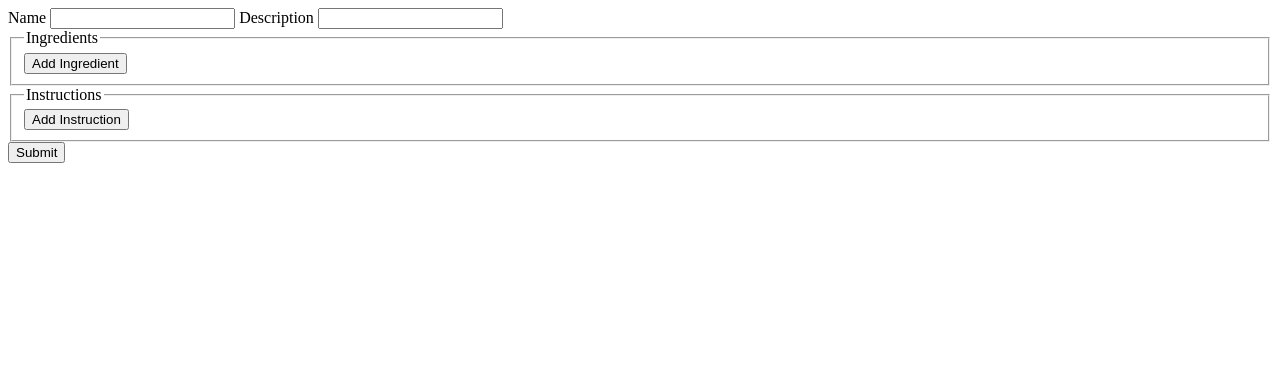
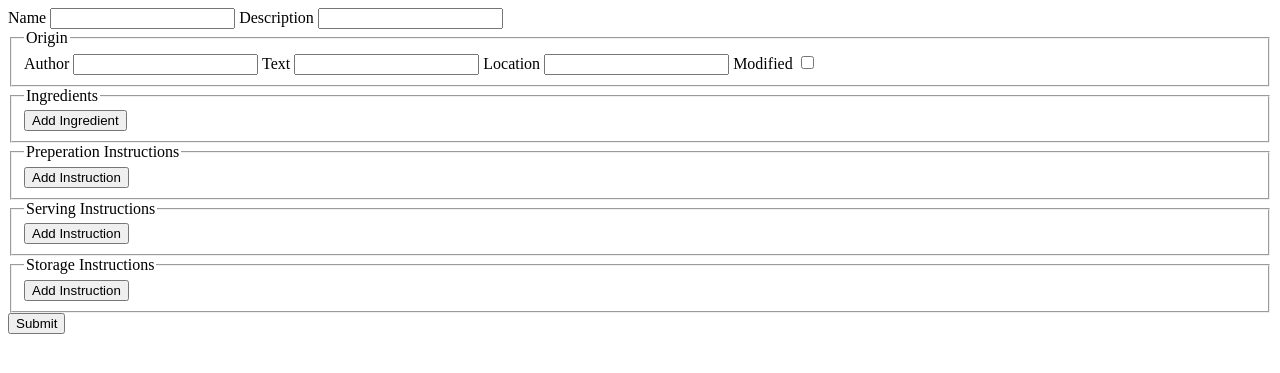
Before and after one commit to WilbertI/RecipeBook-UI-HTML, a Flask app: page /recipe/edit in a window 1280 px wide. Shown: the top 373 px of the page. Run offline with Flask 3, Linux system fonts and the light colour scheme.

Commit message:
Added more fields to form to match data structure

```diff
--- a/templates/recipe_edit.j2
+++ b/templates/recipe_edit.j2
@@ -38,13 +38,34 @@ function add_ingredient(e){
     <label for="description">Description</label>
       <input type="text" name="description" /><!--{% if recipe %}value="{{recipe.description}}"{% endif %} />-->
 
+    <fieldset>
+        <legend>Origin</legend>
+
+        <label for="oAuthor">Author</label>
+          <input type="text" name="origin_author" />
+        <label for="oText">Text</label>
+          <input type="text" name="origin_text" />
+        <label for="oLocation">Location</label>
+          <input type="text" name="origin_location" />
+        <label for="oModified">Modified</label>
+          <input type="checkbox" name="modified" />
+    </fieldset>
+
     <fieldset data-count="0">
         <legend>Ingredients</legend>
         <input type="button" value="Add Ingredient" onclick="add_ingredient(this)" />
     </fieldset>
 
     <fieldset data-count="0">
-        <legend>Instructions</legend>
+        <legend>Preperation Instructions</legend>
+        <input type="button" value="Add Instruction" onclick="add_instruction(this)" />
+    </fieldset>
+    <fieldset data-count="0">
+        <legend>Serving Instructions</legend>
+        <input type="button" value="Add Instruction" onclick="add_instruction(this)" />
+    </fieldset>
+    <fieldset data-count="0">
+        <legend>Storage Instructions</legend>
         <input type="button" value="Add Instruction" onclick="add_instruction(this)" />
     </fieldset>
 
```
